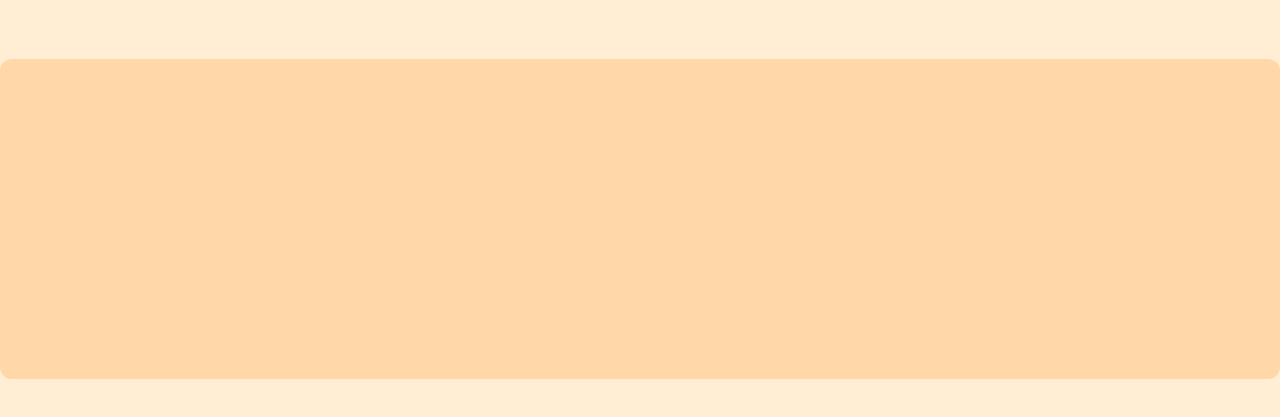
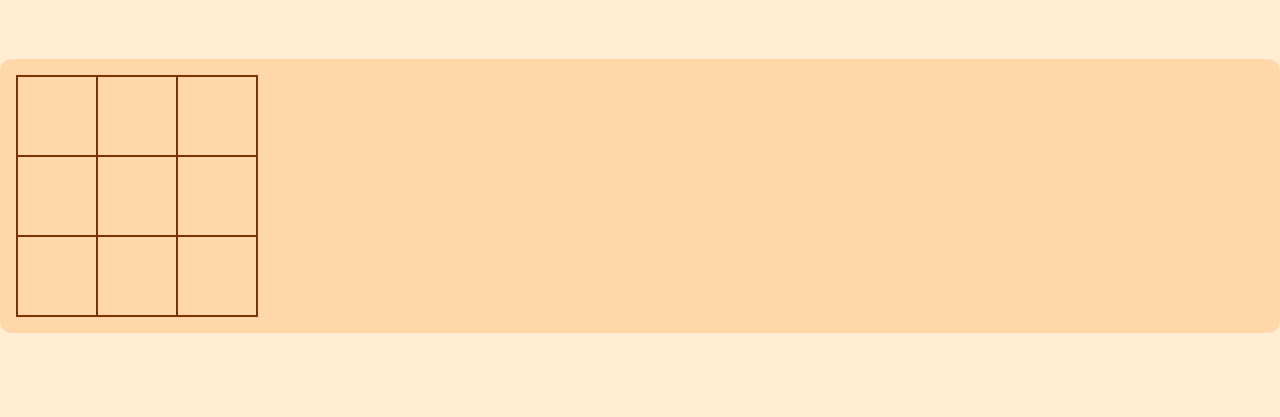
Before and after one commit to abdullahilbaki/Tic-Tac-Toe, a plain HTML site: page index.html in a window 1280 px wide. Shown: the part 67-484 px from the top of the page. Drawn offline with nearby package versions, Linux system fonts and the light colour scheme; a web font is replaced by a local one.

Commit message:
added 3*3 table

```diff
--- a/index.html
+++ b/index.html
@@ -33,9 +33,25 @@
         </a>
     </nav>
 
-    <div class="mt-10 container mx-auto p-4 bg-orange-200 rounded-xl h-80">
-        <table>
-            <caption></caption>
+    <div class="mt-10 container mx-auto p-4 bg-orange-200 rounded-xl">
+        <table class="table-auto border-collapse border-2 border-amber-900 p-6">
+
+            <tr>
+                <th class="border-2 border-amber-900 p-2 w-20 h-20"></th>
+                <th class="border-2 border-amber-900 p-2 w-20 h-20"></th>
+                <th class="border-2 border-amber-900 p-2 w-20 h-20"></th>
+            </tr>
+            <tr>
+                <th class="border-2 border-amber-900 p-2 w-20 h-20"></th>
+                <th class="border-2 border-amber-900 p-2 w-20 h-20"></th>
+                <th class="border-2 border-amber-900 p-2 w-20 h-20"></th>
+            </tr>
+            <tr>
+                <th class="border-2 border-amber-900 p-2 w-20 h-20"></th>
+                <th class="border-2 border-amber-900 p-2 w-20 h-20"></th>
+                <th class="border-2 border-amber-900 p-2 w-20 h-20"></th>
+            </tr>
+
         </table>
     </div>
 
```
